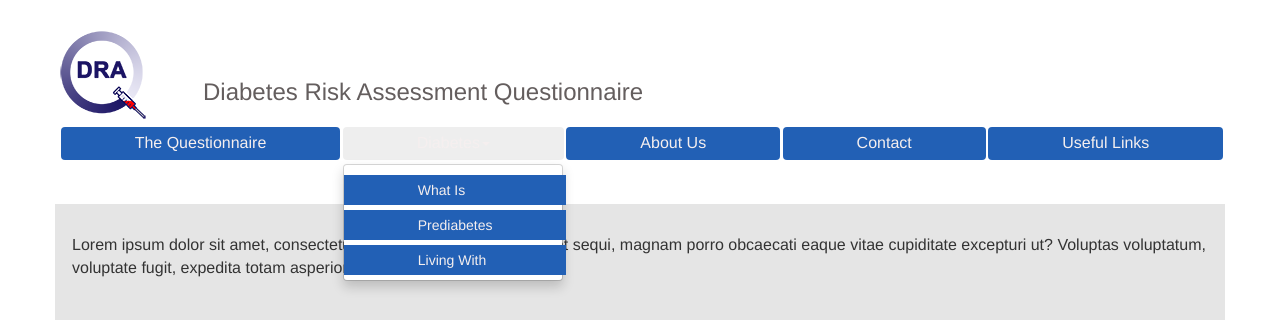
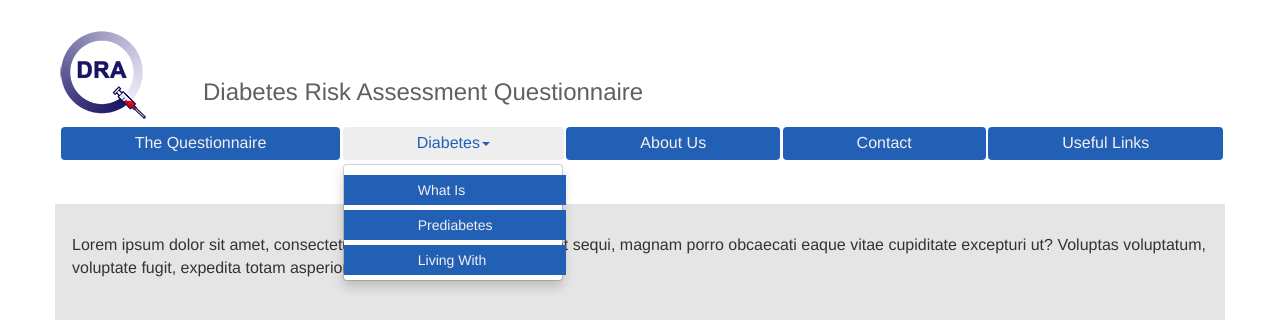
Before and after one commit to vkouk/DraqProject, a PHP site: page /index.php in a window 1280 px wide, after a click on "Diabetes". Shown: the top 326 px of the page. Run offline with PHP 8.4, Linux system fonts and the light colour scheme.

Commit message:
Fixing dropdown menu focus color.

```diff
--- a/css/style.css
+++ b/css/style.css
@@ -90,6 +90,11 @@ header .menu li > a:hover {
   margin-top: -50px;
 }
 
+/** 1/3/2017 Bill: Fixed dropdown menu focus color. **/
+.nav .open>a, .nav .open > a:focus, .nav .open > a:hover {
+  color: #2260b5;
+}
+
 /**  Footer **/
 
 footer {
```
